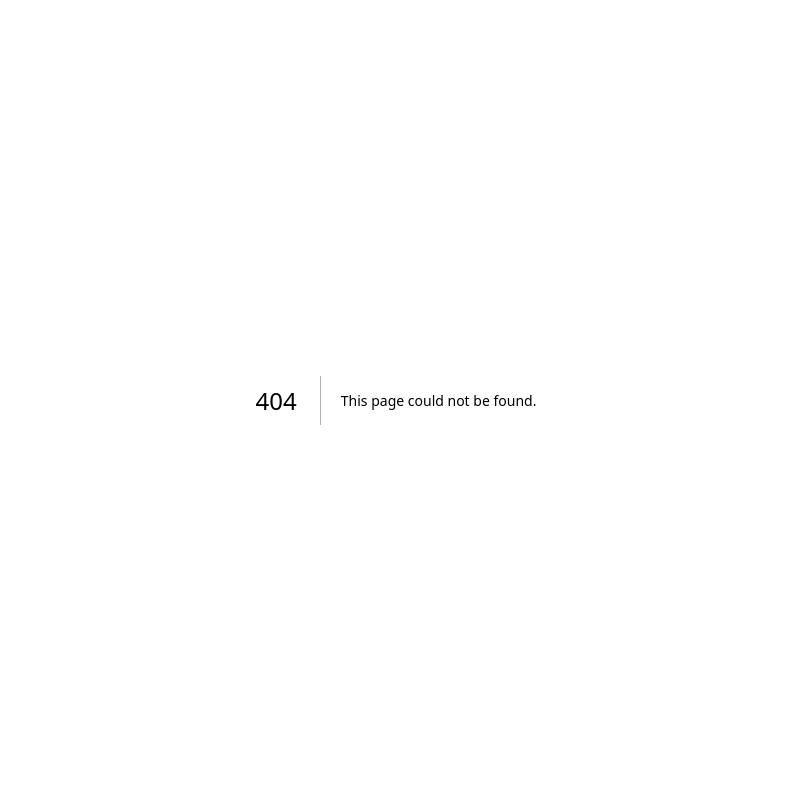
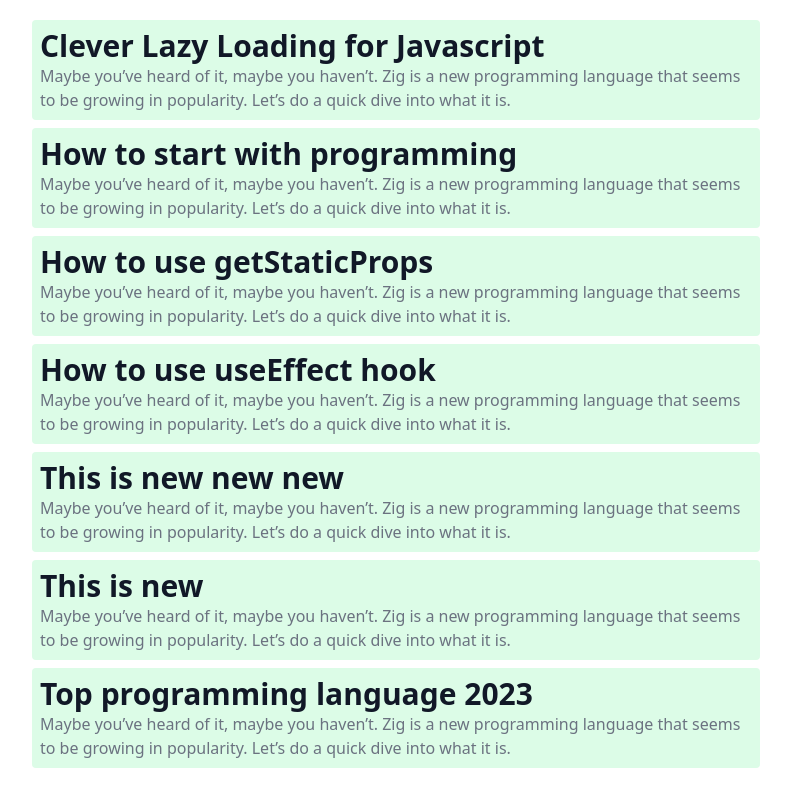
Before and after one commit to HamidrezaMaharlu/dev-blog, a Next.js app: page /blogs in a window 1280 px wide. Before the commit this address had no page. Shown: the whole page, without its empty margins (244-1035 px from the left). Built offline with nearby package versions, Linux system fonts and the light colour scheme.

Commit message:
add/blog page to show blog cards of posts

```diff
--- /dev/null
+++ b/pages/blogs.tsx
@@ -0,0 +1,28 @@
+import {FC} from "react";
+import BlogCard from "@/components/BlogCard";
+import {PostAPIResponse} from "@/pages/api/post";
+import {InferGetStaticPropsType} from "next";
+
+
+
+
+export const getStaticProps = async () => {
+    const res = await fetch("http://localhost:3000/api/post")
+    const {data}:PostAPIResponse = await res.json()
+    return {
+        props: {data}
+    }
+}
+
+type Props =InferGetStaticPropsType<typeof getStaticProps>
+
+const Blogs: FC<Props> = ({data}): JSX.Element => {
+    return (
+        <div className="max-w-3xl p-5 space-y-2 mx-auto">
+            {Array.isArray(data) && data.map((item,index)=><BlogCard key={index} title={item.title} description={item.meta}/>)}
+            {typeof data==="string" && data}
+        </div>
+    );
+};
+
+export default Blogs;
```
